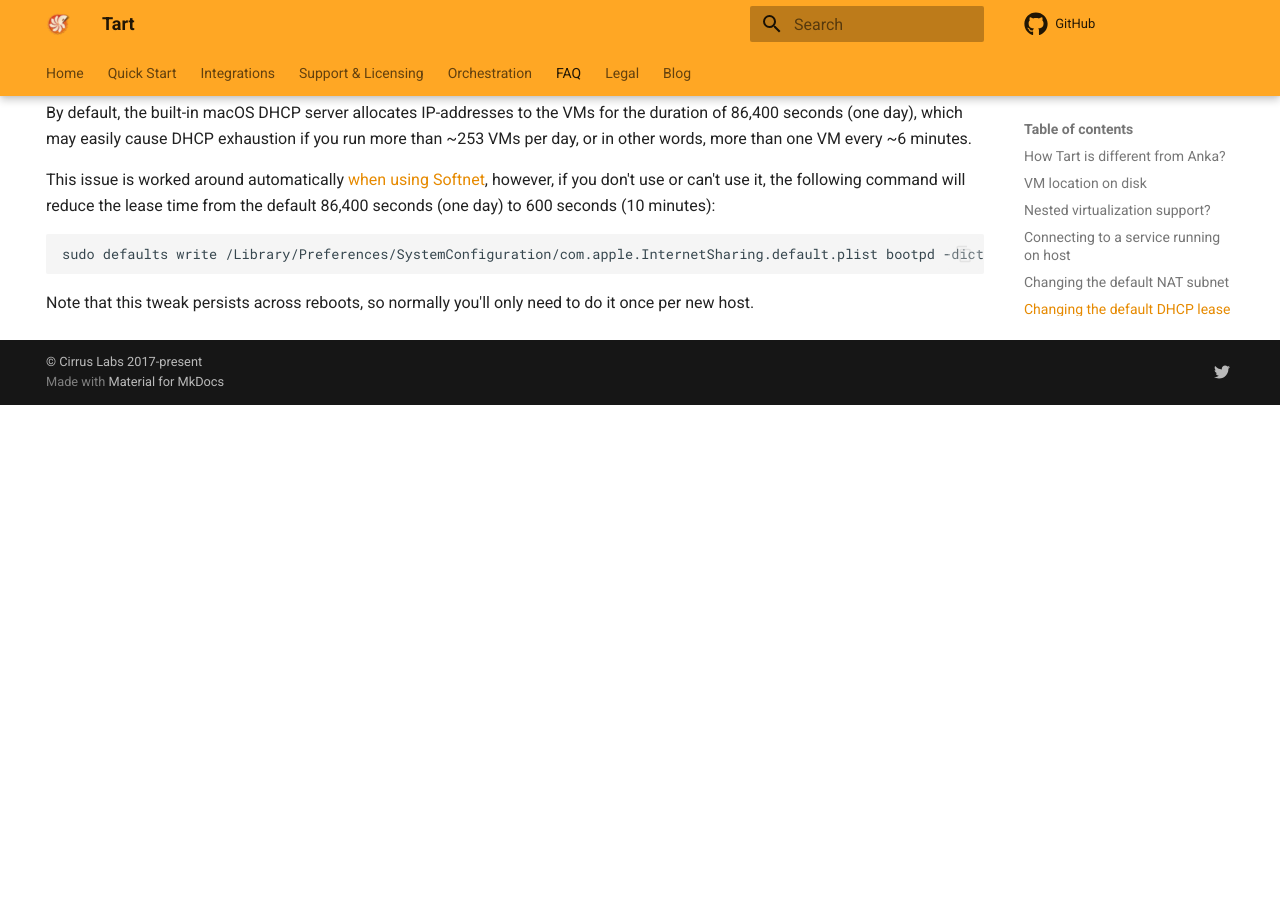
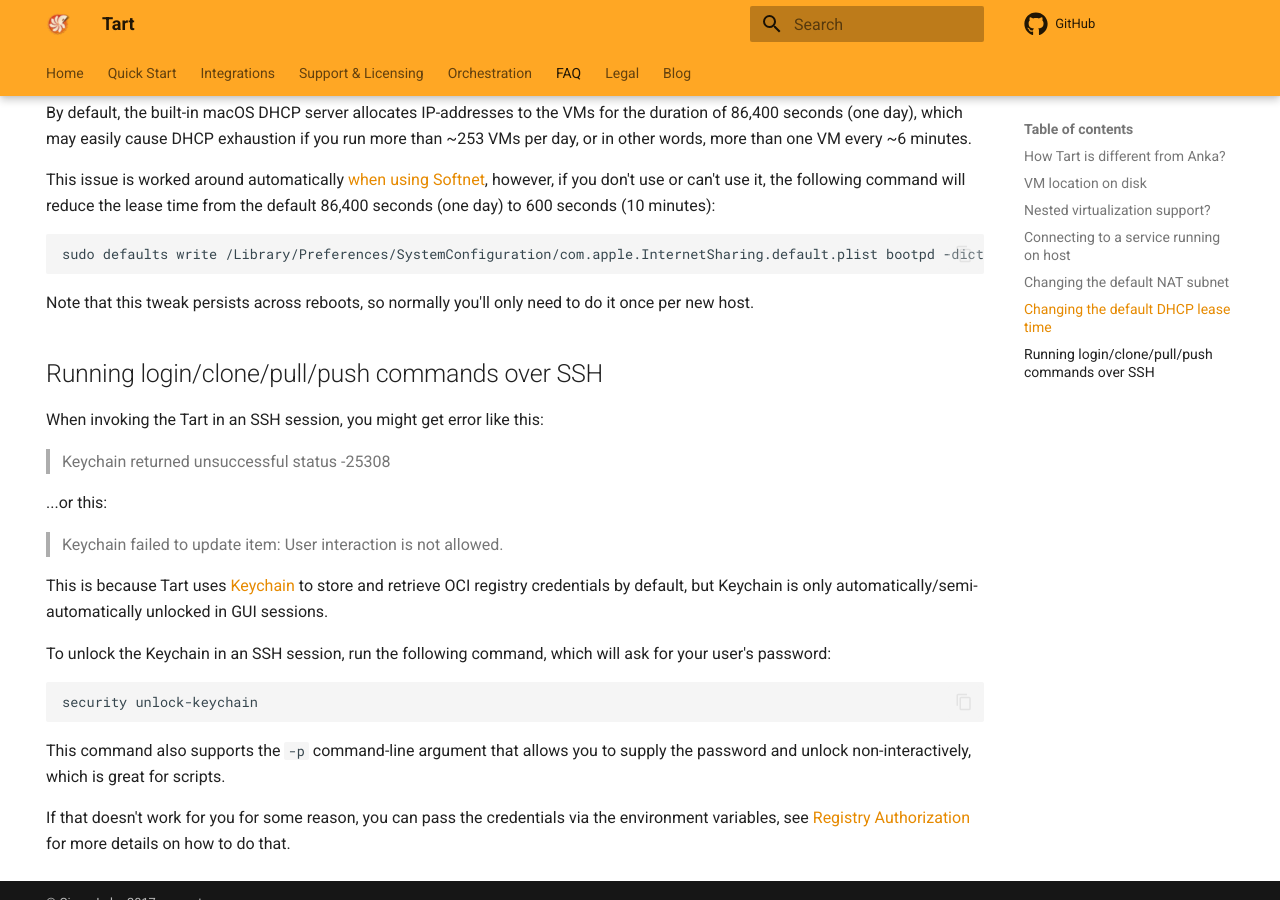
Before and after one commit to cirruslabs/tart, an MkDocs documentation site: the page built from docs/faq.md, in a window 1280 px wide and 900 px high, scrolled down 1368 px. Built offline with MkDocs 1.6.1 and Material for MkDocs 9.7.7, drawn with Linux system fonts in a browser that asks for light colours; plug-ins that fetch from the network failed and are left out; comment, search, counter and statistics services are not loaded; before the commit the page ends 1773 px from its top, so only the background shows below that.

Commit message:
Document how to unlock the Keychain over SSH (#691)
* Document how to unlock the Keychain over SSH

* Fix MD028 markdown linter error

* Add link to Keychain page in Wiki

````diff
--- a/docs/faq.md
+++ b/docs/faq.md
@@ -66,3 +66,25 @@
 ```
 
 Note that this tweak persists across reboots, so normally you'll only need to do it once per new host.
+
+## Running login/clone/pull/push commands over SSH
+
+When invoking the Tart in an SSH session, you might get error like this:
+
+>Keychain returned unsuccessful status -25308
+
+...or this:
+
+>Keychain failed to update item: User interaction is not allowed.
+
+This is because Tart uses [Keychain](https://en.wikipedia.org/wiki/Keychain_(software)) to store and retrieve OCI registry credentials by default, but Keychain is only automatically/semi-automatically unlocked in GUI sessions.
+
+To unlock the Keychain in an SSH session, run the following command, which will ask for your user's password:
+
+```shell
+security unlock-keychain
+```
+
+This command also supports the `-p` command-line argument that allows you to supply the password and unlock non-interactively, which is great for scripts.
+
+If that doesn't work for you for some reason, you can pass the credentials via the environment variables, see [Registry Authorization](integrations/vm-management.md#registry-authorization) for more details on how to do that.
````
